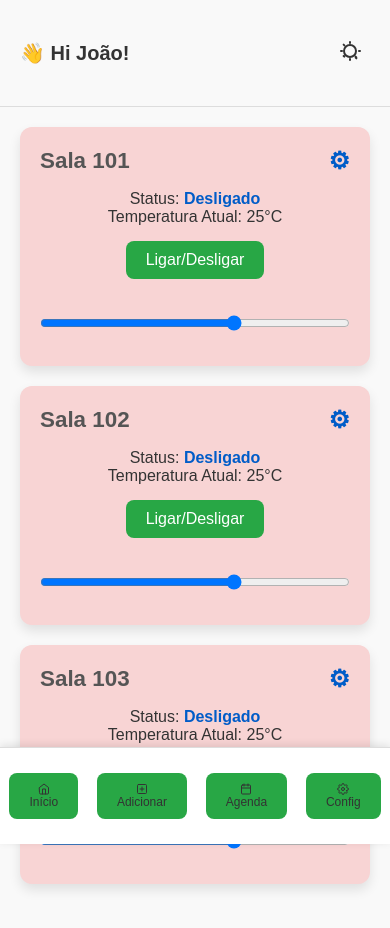
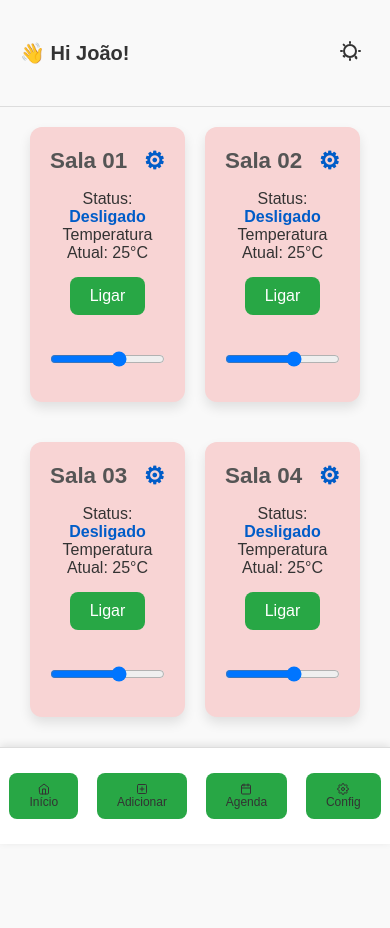
Before and after one commit to SrTinny/Sistema-de-monitoramento-de-ar-condicionado, a React (Vite) app: page / in a window 390 px wide. Shown: the top 928 px of the page. Built offline with nearby package versions, Linux system fonts and the light colour scheme; no server answers.

Commit message:
style: visual mobile e desktop ajustados

```diff
--- a/src/components/ACUnit/ACUnit.jsx
+++ b/src/components/ACUnit/ACUnit.jsx
@@ -3,7 +3,13 @@ import { useState } from "react";
 import styles from "./ACUnit.module.css";
 import SettingsModal from "../settingsModal/SettingsModal";
 
-export default function ACUnit({ roomId, status, temperature, onToggle, onTempChange }) {
+export default function ACUnit({
+  roomId,
+  status,
+  temperature,
+  onToggle,
+  onTempChange,
+}) {
   const [showModal, setShowModal] = useState(false);
 
   return (
@@ -11,7 +17,9 @@ export default function ACUnit({ roomId, status, temperature, onToggle, onTempCh
       <div className={`${styles.unit} ${styles[status]}`} data-room={roomId}>
         <h2 className={styles.header}>
           <span className={styles.title}>Sala {roomId}</span>
-          <span className={styles.icon} onClick={() => setShowModal(true)}>⚙</span>
+          <span className={styles.icon} onClick={() => setShowModal(true)}>
+            ⚙
+          </span>
         </h2>
         <p>
           Status:{" "}
@@ -25,7 +33,9 @@ export default function ACUnit({ roomId, status, temperature, onToggle, onTempCh
         <p>
           Temperatura Atual: <span id={`temp-${roomId}`}>{temperature}°C</span>
         </p>
-        <button onClick={() => onToggle(roomId)}>Ligar/Desligar</button>
+        <button onClick={() => onToggle(roomId)}>
+          {status === "ligado" ? "Desligar" : "Ligar"}
+        </button>
         <input
           type="range"
           min="16"
--- a/src/pages/Home.jsx
+++ b/src/pages/Home.jsx
@@ -8,9 +8,10 @@ import styles from "./Home.module.css";
 
 export default function Home() {
   const [salas, setSalas] = useState([
-    { id: "101", status: "desligado", temp: 25 },
-    { id: "102", status: "desligado", temp: 25 },
-    { id: "103", status: "desligado", temp: 25 },
+    { id: "01", status: "desligado", temp: 25 },
+    { id: "02", status: "desligado", temp: 25 },
+    { id: "03", status: "desligado", temp: 25 },
+    { id: "04", status: "desligado", temp: 25 },
   ]);
   const [showAddForm, setShowAddForm] = useState(false);
 
--- a/src/pages/Home.module.css
+++ b/src/pages/Home.module.css
@@ -110,6 +110,30 @@
   padding: 20px 0;
 }
 
+
+.unitsSection {
+  display: flex;
+  flex-wrap: wrap;
+  gap: 20px;
+  justify-content: center;
+}
+
+/* 2 salas por linha (mobile/tablet) */
+@media (min-width: 0px) {
+  .unitsSection > * {
+    flex: 1 1 calc(50% - 20px);
+    max-width: calc(50% - 20px);
+  }
+}
+
+/* 3 salas por linha (desktop) */
+@media (min-width: 900px) {
+  .unitsSection > * {
+    flex: 1 1 calc(33.333% - 20px);
+    max-width: calc(33.333% - 20px);
+  }
+}
+
 /* Responsivo para tablets e acima */
 @media (min-width: 600px) {
   .projectsSection {
```
